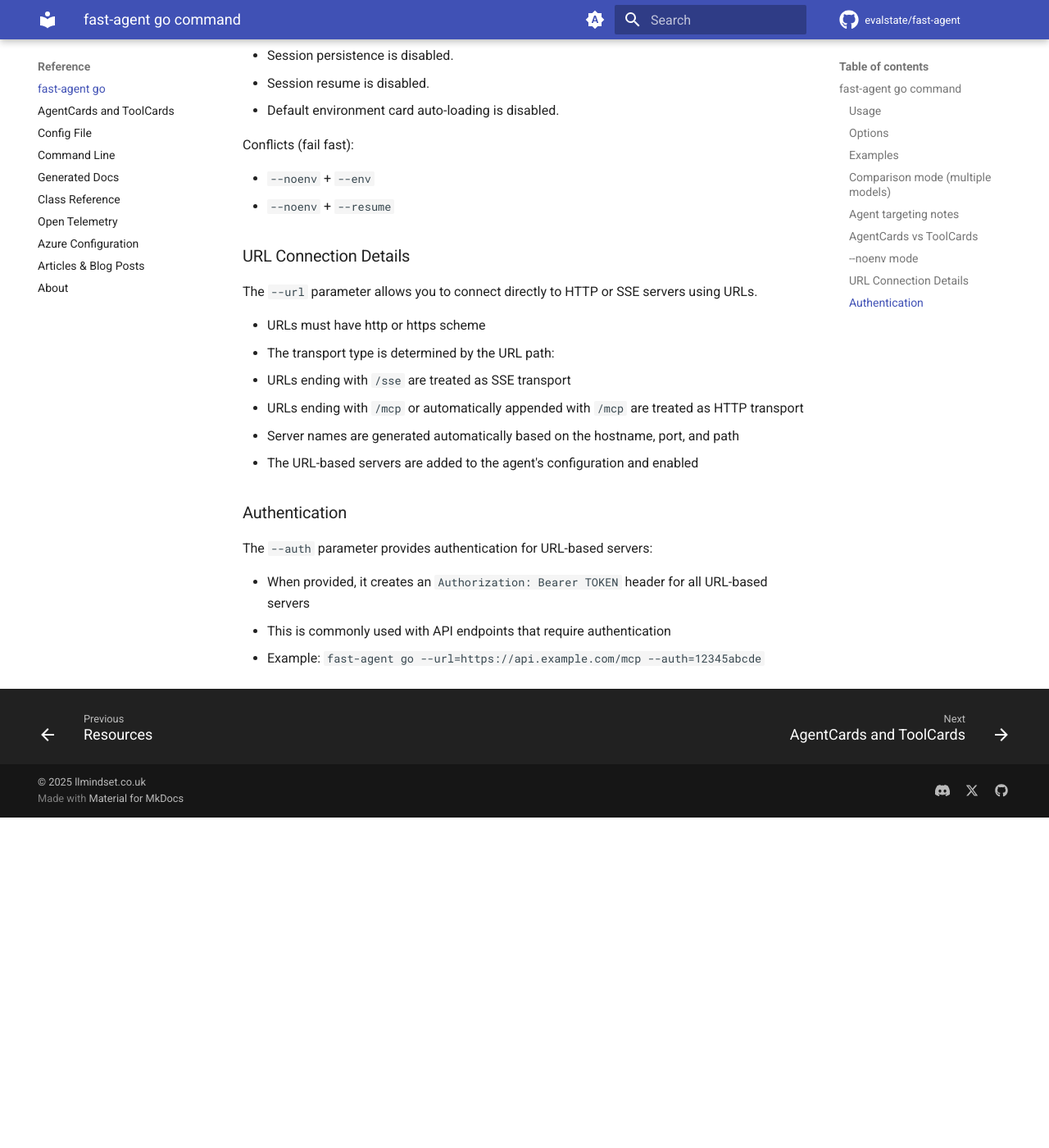
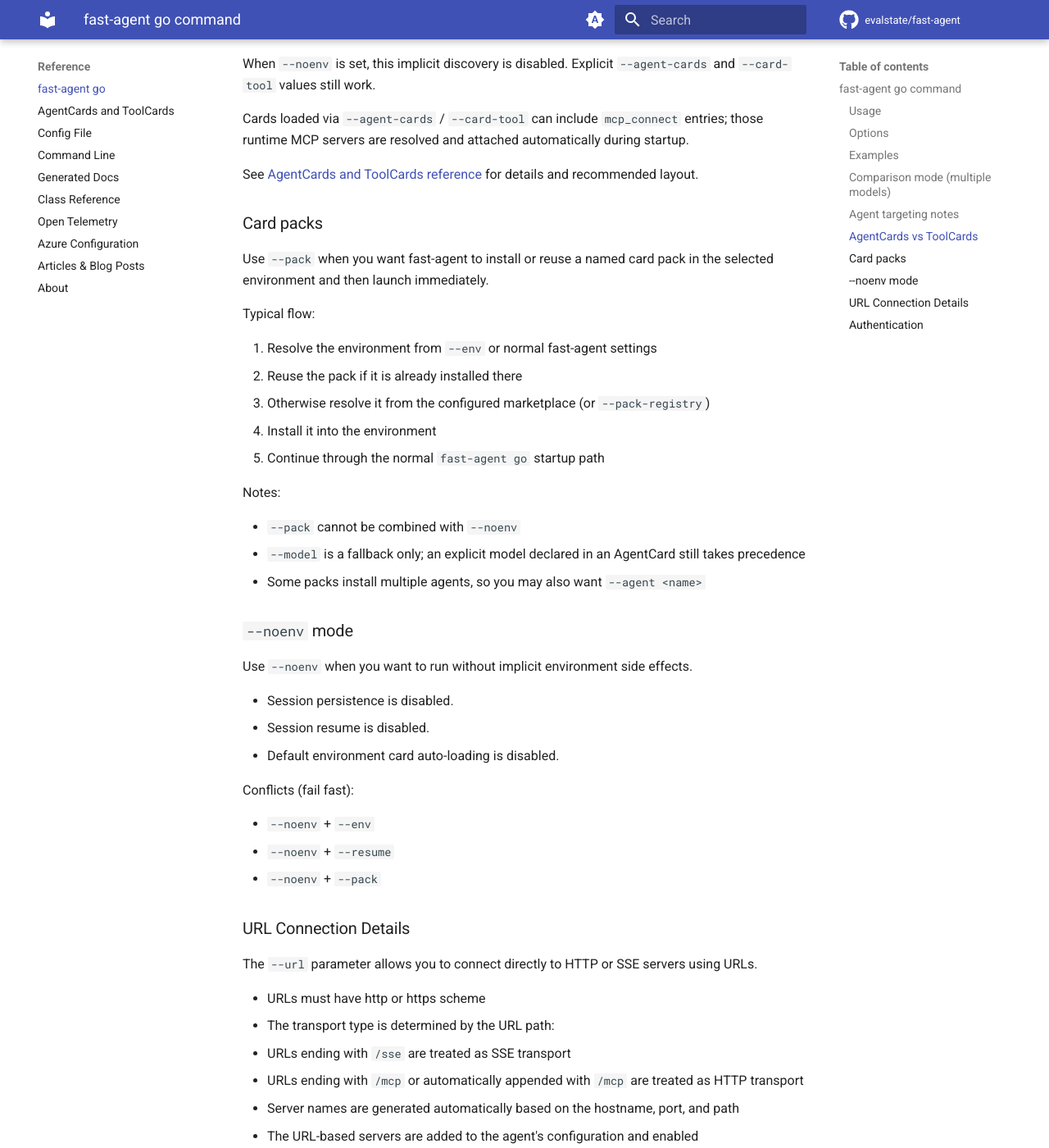
Before and after one commit to evalstate/fast-agent-docs, an MkDocs documentation site: the page built from docs/ref/go_command.md, in a window 1280 px wide and 1400 px high, scrolled down 3963 px. Shown: the whole window at 82% size. Built offline with MkDocs 1.6.1 and Material for MkDocs 9.7.7, drawn with Linux system fonts in a browser that asks for light colours; comment, search, counter and statistics services are not loaded; before the commit the page ends 4960 px from its top, so only the background shows below that; some of the changed text lies outside the part shown.

Commit message:
Document go pack startup flow

````diff
--- a/docs/ref/go_command.md
+++ b/docs/ref/go_command.md
@@ -24,6 +24,8 @@ fast-agent go [OPTIONS]
 - `--auth TEXT`: Bearer token for authorization with URL-based servers
 - `--model`, `--models <model_string>`: Override the default model (e.g., haiku, sonnet, gpt-4)
 - `--model`, `--models <model1>,<model2>,...`: Run one agent per model in parallel and print a side-by-side comparison of responses
+- `--pack`, `--card-pack <name>`: Ensure a named card pack is installed in the selected environment before starting
+- `--pack-registry <path or url>`: Marketplace file or URL used to resolve `--pack` when it is not already installed
 - `--agent-cards`, `--card <path or url>`: Load AgentCards as runnable agents (repeatable)
 - `--card-tool <path or url>`: Load AgentCards and attach them as tools to the selected/default agent (repeatable)
 - `--agent <name>`: Target a specific loaded agent by name for `--message`, `--prompt-file`, and initial interactive mode
@@ -51,6 +53,15 @@ Note - you may omit `go` when supplying command line options.
 ```bash
 # Basic usage with interactive mode
 fast-agent go --model=haiku
+
+# Install or reuse a card pack, then launch immediately
+fast-agent go --pack analyst --model haiku
+
+# Resolve a pack from a specific marketplace file
+fast-agent go --pack analyst --pack-registry ./marketplace.json --model haiku
+
+# Multi-agent pack: target one specific agent
+fast-agent go --pack analyst --agent planner --model haiku
 
 # Basic usage with interactive mode (go omitted)
 fast-agent --model haiku
@@ -143,6 +154,25 @@ those runtime MCP servers are resolved and attached automatically during startup
 
 See [AgentCards and ToolCards reference](agent_cards.md) for details and recommended layout.
 
+### Card packs
+
+Use `--pack` when you want fast-agent to install or reuse a named card pack in
+the selected environment and then launch immediately.
+
+Typical flow:
+
+1. Resolve the environment from `--env` or normal fast-agent settings
+2. Reuse the pack if it is already installed there
+3. Otherwise resolve it from the configured marketplace (or `--pack-registry`)
+4. Install it into the environment
+5. Continue through the normal `fast-agent go` startup path
+
+Notes:
+
+- `--pack` cannot be combined with `--noenv`
+- `--model` is a fallback only; an explicit model declared in an AgentCard still takes precedence
+- Some packs install multiple agents, so you may also want `--agent <name>`
+
 ### `--noenv` mode
 
 Use `--noenv` when you want to run without implicit environment side effects.
@@ -155,6 +185,7 @@ Conflicts (fail fast):
 
 - `--noenv` + `--env`
 - `--noenv` + `--resume`
+- `--noenv` + `--pack`
 
 ### URL Connection Details
 
````
Also changed, not shown: docs/agents/running.md (+0 -3 lines), docs/getting_started.md (+11 -0 lines), docs/index.md (+1 -0 lines), docs/ref/cmd_switches.md (+2 -2 lines).
